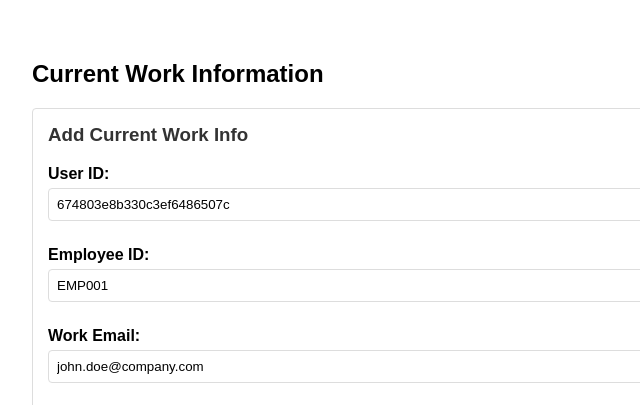
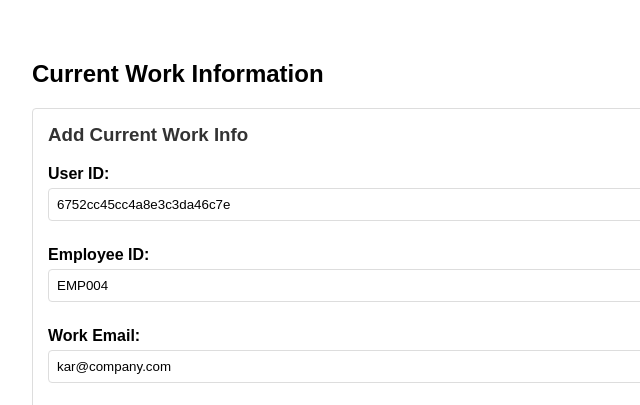
Before and after one commit to akash-uminber/user_management_backend, a website: page public/test-current-work.html in a window 1280 px wide. Shown: the top 405 px of the page, 208-848 px from the left. Drawn offline with Linux system fonts and the light colour scheme.

Commit message:
Add some html file to test image data also add some form updation apis

```diff
--- a/public/test-current-work.html
+++ b/public/test-current-work.html
@@ -87,15 +87,15 @@
         <h3>Add Current Work Info</h3>
         <div class="form-group">
             <label for="userId">User ID:</label>
-            <input type="text" id="userId" name="userId" value="674803e8b330c3ef6486507c" readonly>
+            <input type="text" id="userId" name="userId" value="6752cc45cc4a8e3c3da46c7e" readonly>
         </div>
         <div class="form-group">
             <label for="employeeId">Employee ID:</label>
-            <input type="text" id="employeeId" name="employeeId" value="EMP001" required>
+            <input type="text" id="employeeId" name="employeeId" value="EMP004" required>
         </div>
         <div class="form-group">
             <label for="workMailId">Work Email:</label>
-            <input type="email" id="workMailId" name="workMailId" value="john.doe@company.com" required>
+            <input type="email" id="workMailId" name="workMailId" value="kar@company.com" required>
         </div>
         <div class="form-group">
             <label for="department">Department:</label>
--- a/routes/documentationRoutes.js
+++ b/routes/documentationRoutes.js
@@ -6,6 +6,9 @@
 // Upload/Update documents
 router.post('/', documentUpload, documentationController.uploadDocuments);
 
+// Update document by userId and documentType
+router.put('/:userId/:documentType', documentUpload, documentationController.updateDocument);
+
 // Get documents by userId
 router.get('/:userId', documentationController.getDocuments);
 
```
Also changed, not shown: public/test-documentation.html (+1 -1 lines), public/test-legal-compliance.html (+1 -1 lines), public/test-work.html (+1 -1 lines), public/test.html (+1 -1 lines), README.md.
